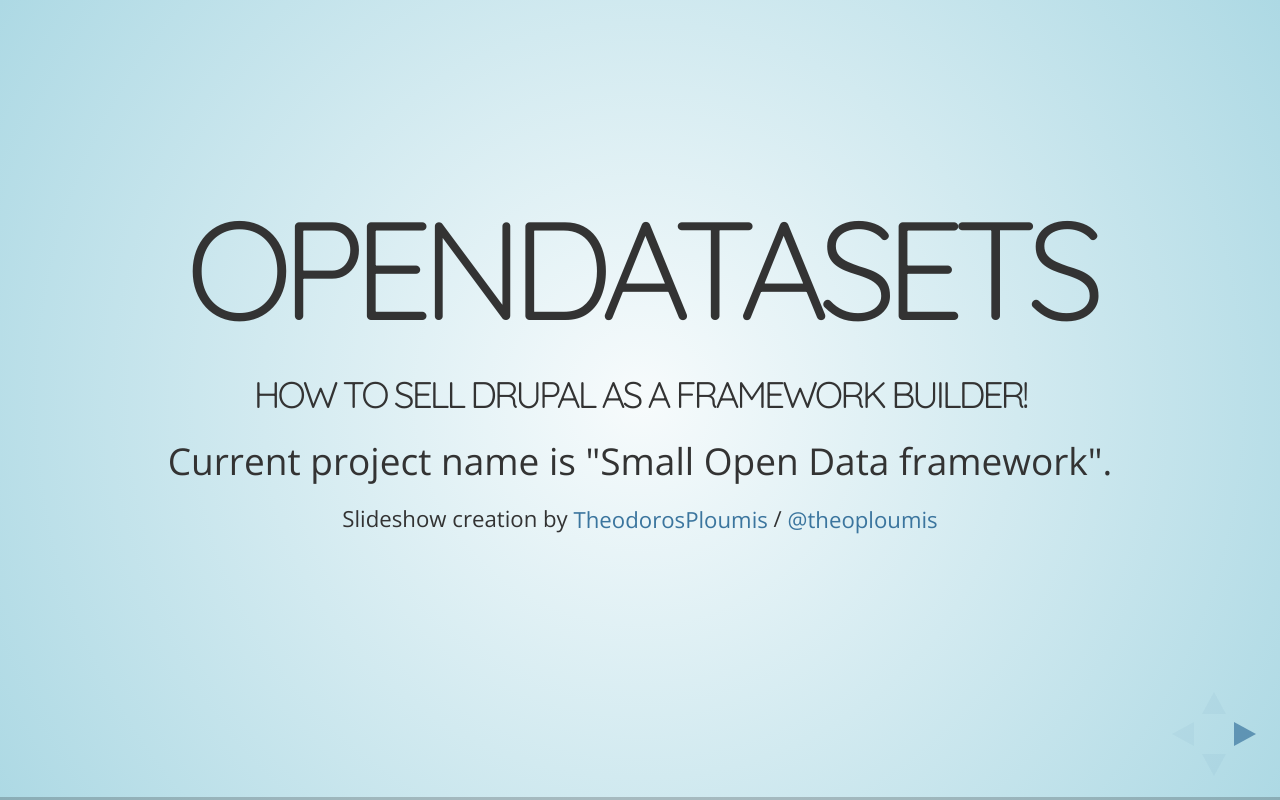
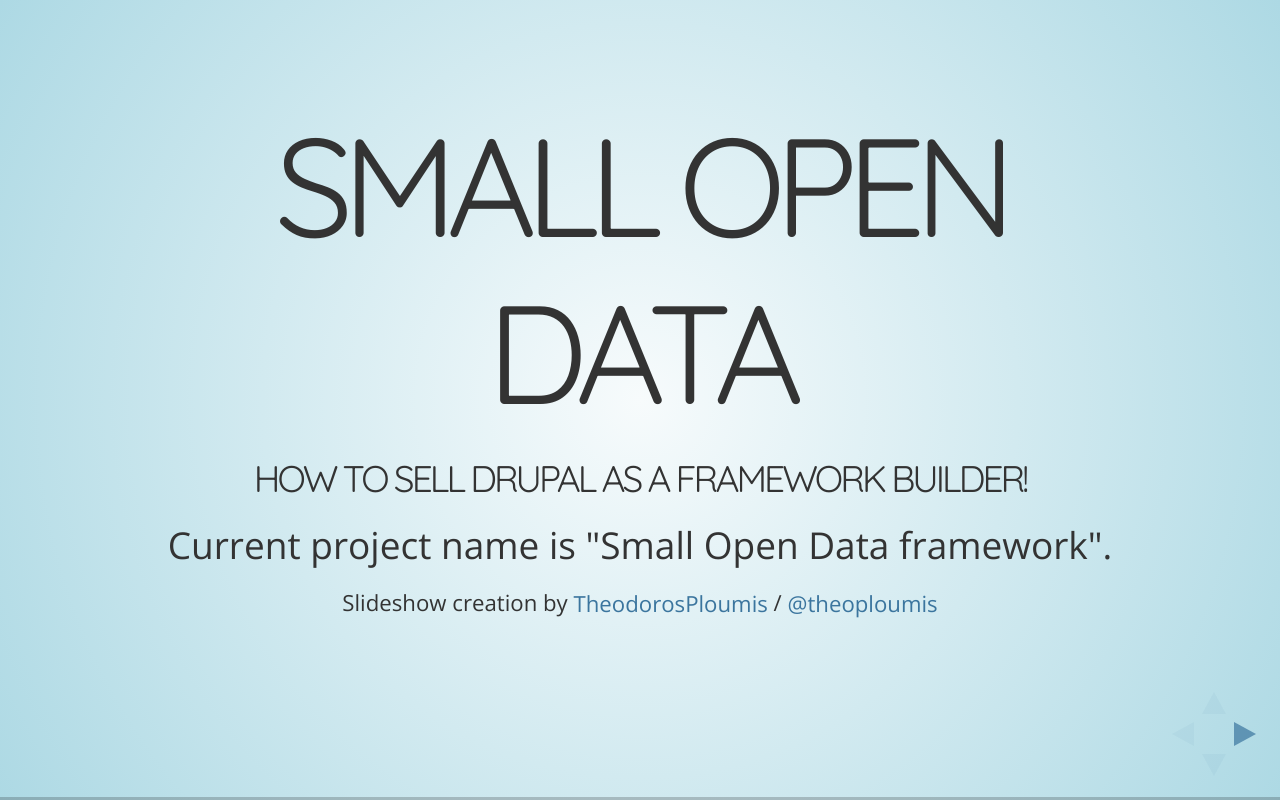
Before and after one commit to drupal-soda/presentation, a website: page index.html in a window 1280 px wide. Drawn offline with nearby package versions, Linux system fonts and the light colour scheme.

Commit message:
Autocommit

```diff
--- a/index.html
+++ b/index.html
@@ -4,7 +4,7 @@
 <head>
     <meta charset="utf-8">
 
-    <title>OpenDataSets - Winner of the 1st Thessaloniki hackathon - Nov. 2014</title>
+    <title>Small Open Data - Winner of the 1st Thessaloniki hackathon - Nov. 2014</title>
 
     <meta name="description"
           content="OpenDataSets - Manage Open Data easily">
@@ -43,7 +43,7 @@
     <!-- Any section element inside of this container is displayed as a slide -->
     <div class="slides">
         <section>
-            <h1>OpenDatasets</h1>
+            <h1>Small Open Data</h1>
 
             <h4>How to sell Drupal as a framework builder!</h4>
 
@@ -179,7 +179,7 @@
             <section>
                 <h2>Future steps</h2>
                 <ul>
-                    <li>Drupal distribution</li>
+                    <li><s>Drupal distribution</s></li>
                     <li>Focus on Open Data</li>
                     <li>Really Headless REST system</li>
                 </ul>
@@ -189,7 +189,7 @@
         <section>
             <section>
                 <h2>Demo time</h2>
-                <h3><a href="http://dev.opendatasets.eu" target="_blank">dev.opendatasets.eu
+                <h3><a href="http://v1.sodadrupal.com" target="_blank">v1.sodadrupal.com
                 </a></h3>
             </section>
         </section>
```
